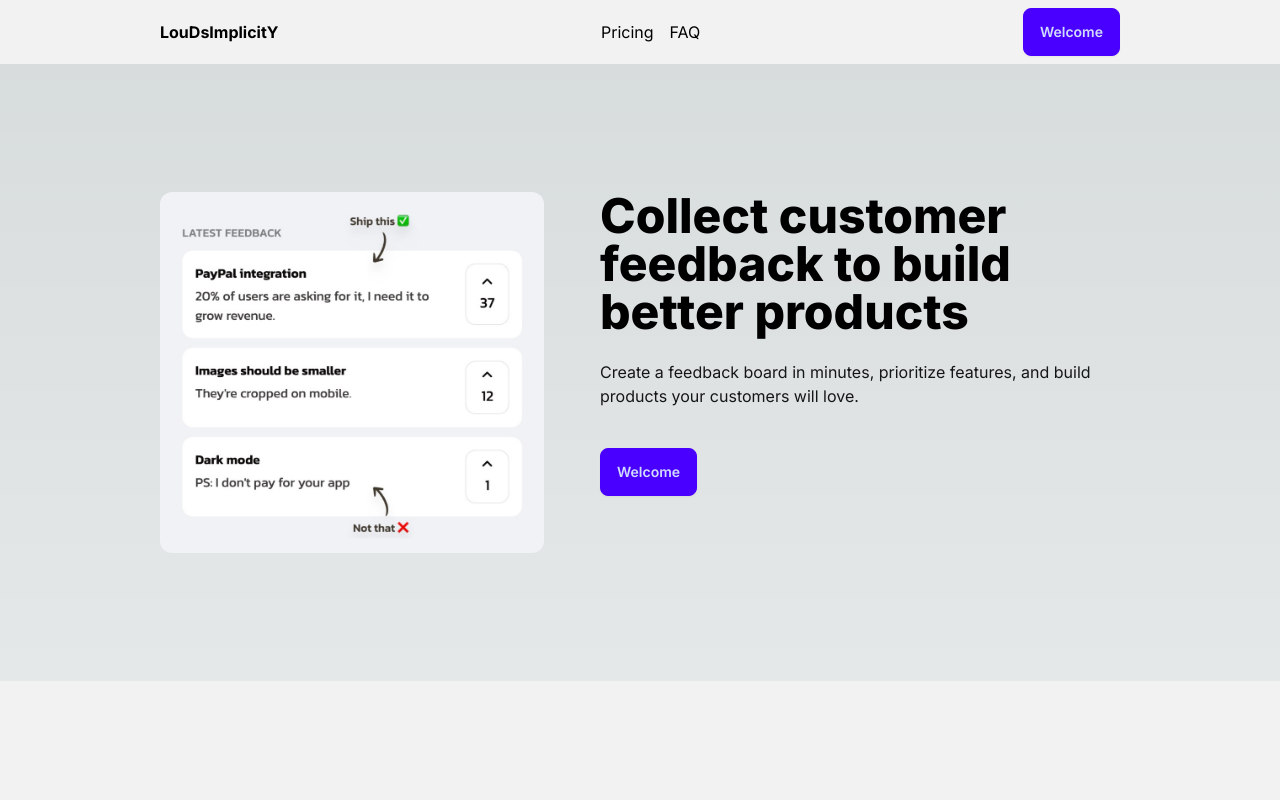
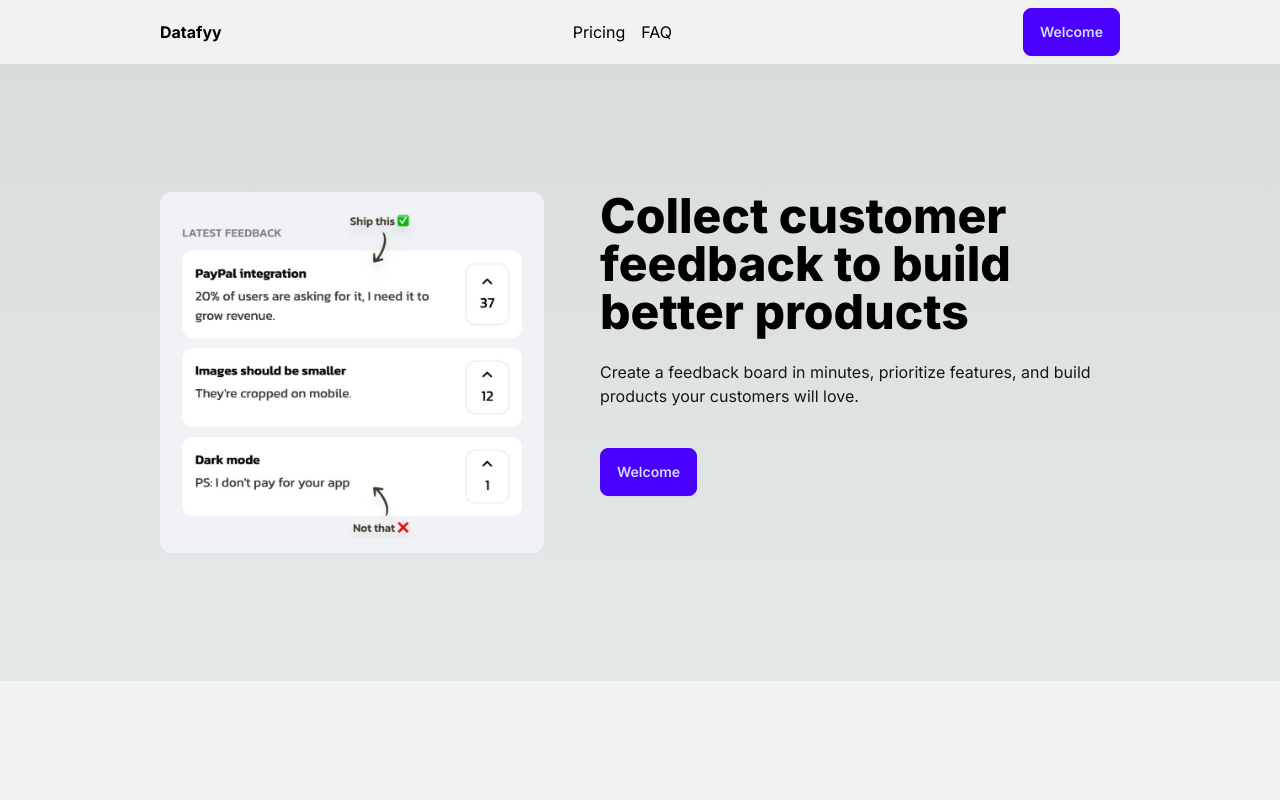
Before and after one commit to Joshthdev/my-app, a Next.js app: page / in a window 1280 px wide. Shown: the top 800 px of the page. Built offline with nearby package versions, Linux system fonts and the light colour scheme.

Commit message:
changed Company name on header

```diff
--- a/app/page.tsx
+++ b/app/page.tsx
@@ -20,7 +20,7 @@ export default function Home() {
 			{/* HEADER */}
 			<section className="bg-base-200">
 				<div className="flex justify-between items-center px-8 py-2 max-w-5xl mx-auto">
-					<div className="font-bold">LouDsImplicitY</div>
+					<div className="font-bold">Datafyy</div>
 					<div className="space-x-4 max-md:hidden">
 						<a className="link link-hover" href="#pricing">
 							Pricing
```
